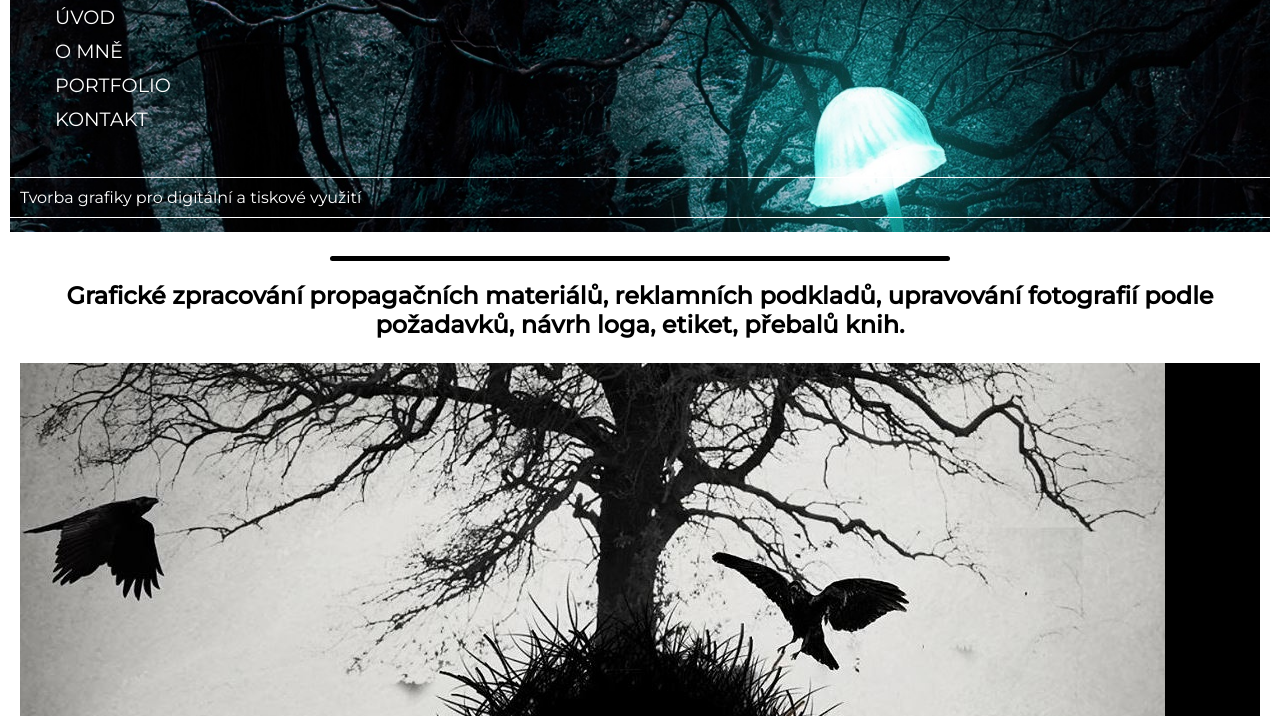
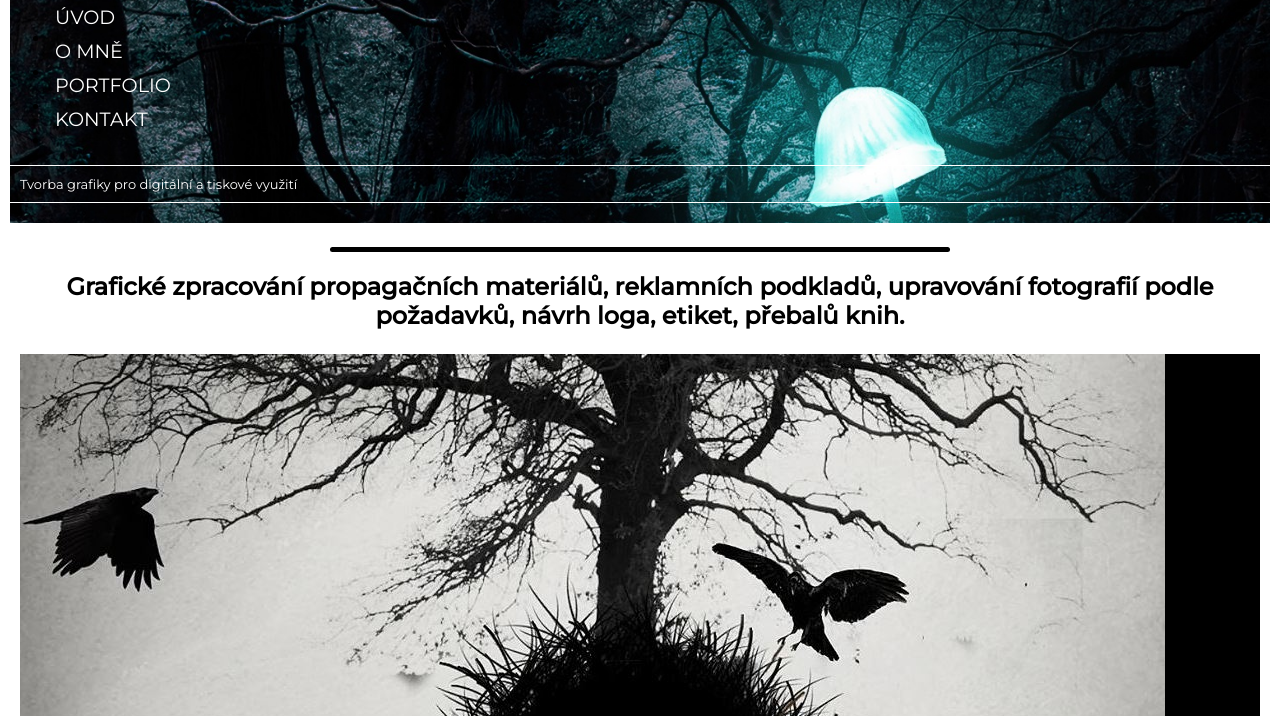
Before and after one commit to kocoka/Vitezny, an Eleventy site: page index.html in a window 1280 px wide. Shown: the part 84-800 px from the top of the page. Built offline with nearby package versions, Linux system fonts and the light colour scheme; Eleventy itself is replaced by a stand-in of ours; files that its build step writes are made by us from their sources; a web font is replaced by a local one.

Commit message:
druha změna

```diff
--- a/css/style.css
+++ b/css/style.css
@@ -10,7 +10,7 @@ h1{
 
 .header{
     width: auto;
-    height: 300px;
+    height: auto;
     background-image: url(../Images/houba.jpg);
     background-size: cover;
 }
@@ -18,10 +18,10 @@ h1{
 .header__text{
     color: white;
     padding: 10px;
-    margin-top: 5px;
-    font-size:medium;
+    font-size:small;
     position: relative;
     right: 1500px;
+    bottom: 20px;
     display: block;
     border-width: auto;
     border-top: white solid 1px;
```
